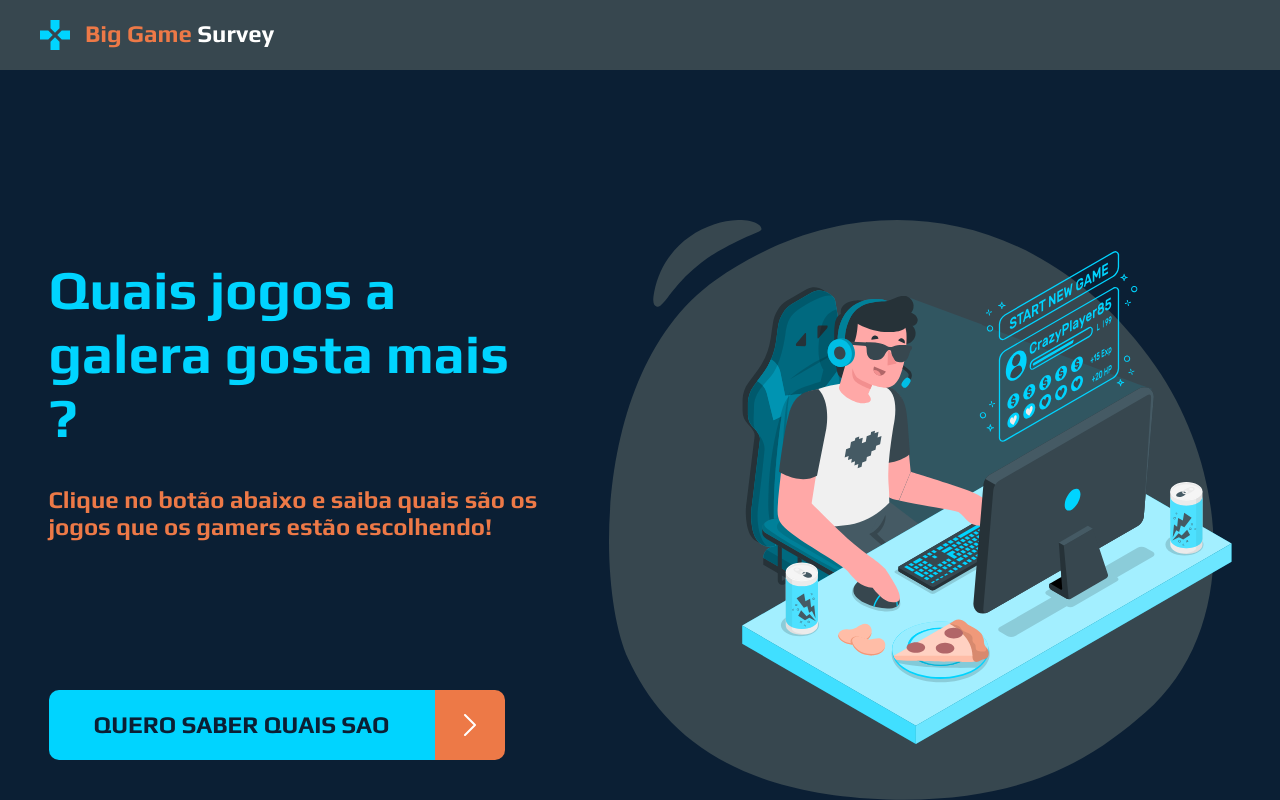
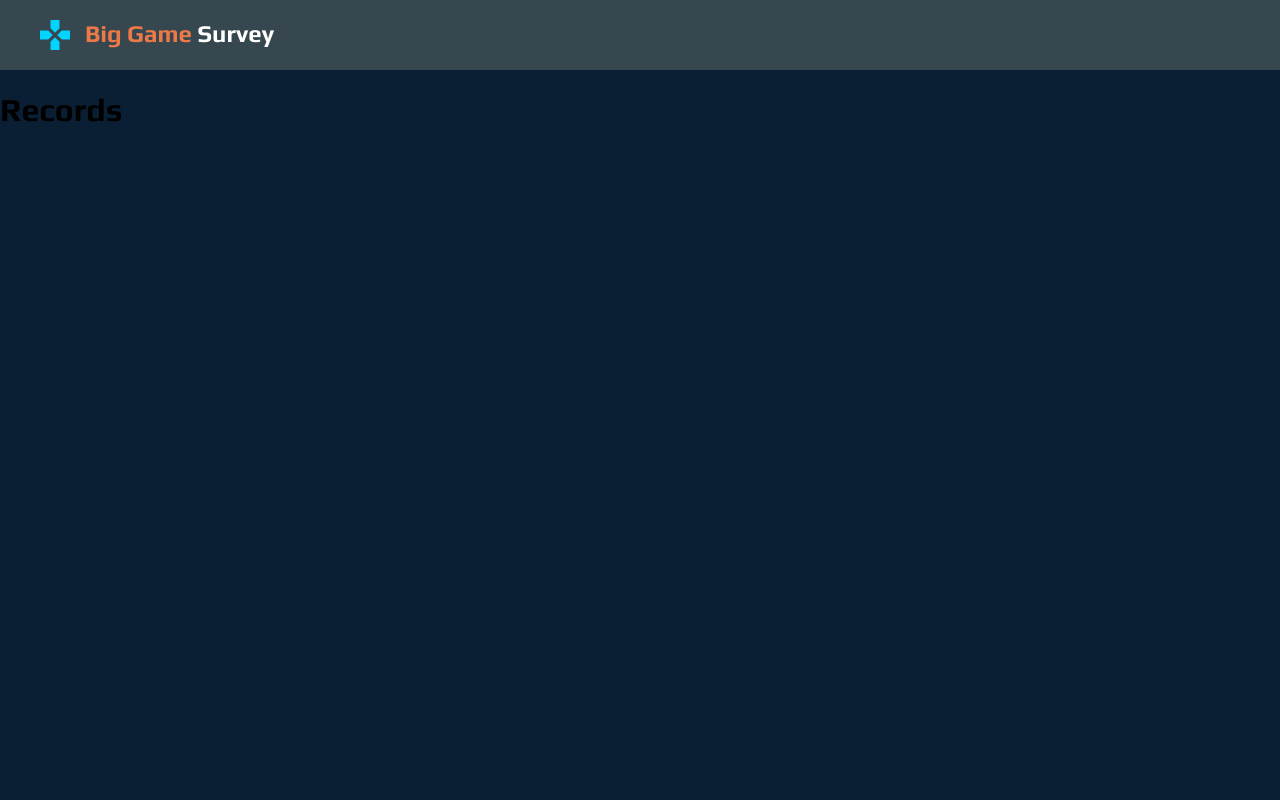
Before and after one commit to cassiaribeiro/sds1, a React (Create React App) app in the folder front-web/: page /records in a window 1280 px wide. Built offline with nearby package versions, Linux system fonts and the light colour scheme.

Commit message:
Navegação com rotas

```diff
--- a/front-web/package.json
+++ b/front-web/package.json
@@ -10,8 +10,10 @@
     "@types/node": "^12.12.61",
     "@types/react": "^16.9.49",
     "@types/react-dom": "^16.9.8",
+    "@types/react-router-dom": "^5.1.5",
     "react": "^16.13.1",
     "react-dom": "^16.13.1",
+    "react-router-dom": "^5.2.0",
     "react-scripts": "3.4.3",
     "typescript": "^3.7.5"
   },
--- a/front-web/src/App.tsx
+++ b/front-web/src/App.tsx
@@ -2,13 +2,11 @@ import React from 'react';
 import './App.css';
 import Header from './components/Headers';
 import Home from './pages/Home';
+import Routes from './Routes';
 
 function App() {
   return (
-    <div>
-      <Header/>
-      <Home/>
-    </div>
+    <Routes/>
   );
 }
 
--- /dev/null
+++ b/front-web/src/Routes.tsx
@@ -0,0 +1,21 @@
+import React from 'react';
+import { BrowserRouter, Switch, Route } from 'react-router-dom';
+import Header from './components/Headers';
+import Home from './pages/Home';
+import Records from './pages/Records';
+
+const Routes = () => (
+    <BrowserRouter>
+    <Header/>
+    <Switch>
+        <Route path="/" exact>
+            <Home/>
+        </Route>
+        <Route path="/records">
+            <Records/>
+        </Route>
+    </Switch>
+    </BrowserRouter>
+);
+
+export default Routes;
--- a/front-web/src/components/Headers/index.tsx
+++ b/front-web/src/components/Headers/index.tsx
@@ -1,15 +1,18 @@
 import React from 'react';
 import { ReactComponent as Logo} from '../../assests/logo.svg';
+import { Link } from 'react-router-dom'
 import './styles.css';
 
 const Header = () => (
     <header className="main-header">
     <Logo/>
-    <div className="logo-text">
-        <span className="logo-text-1">Big Game</span>
-        <span className="logo-text-2"> Survey</span>
+    <Link to="/">
+        <div className="logo-text">
+            <span className="logo-text-1">Big Game</span>
+            <span className="logo-text-2"> Survey</span>
 
-    </div>
+        </div>
+    </Link>
     </header>
 );
 
--- a/front-web/src/pages/Home/index.tsx
+++ b/front-web/src/pages/Home/index.tsx
@@ -1,6 +1,7 @@
 import React from 'react';
 import { ReactComponent as ArrowIco} from '../../assests/arrow.svg';
 import { ReactComponent as GamerImage} from '../../assests/gamer.svg';
+import { Link } from 'react-router-dom';
 import './styles.css';
 
 const Home = () => (
@@ -12,6 +13,7 @@ const Home = () => (
             <h3 className="home-text-subtitle">
                 Clique no botão abaixo e saiba quais são os jogos que os gamers estão escolhendo!
             </h3>
+            <Link to="/records">
                 <div className="home-actions">
                     <button className="home-btn">
                         QUERO SABER QUAIS SAO
@@ -20,6 +22,7 @@ const Home = () => (
                         <ArrowIco/>
                     </div>
                 </div>
+            </Link>
         </div>
         <GamerImage className="home-image"/>
 
--- /dev/null
+++ b/front-web/src/pages/Records/index.tsx
@@ -0,0 +1,7 @@
+import React from 'react';
+
+const Records = () => (
+    <h1>Records</h1>
+);
+
+export default Records;
```
Also changed, not shown: 1 other file (tests, documents, lock files or other folders). Lines whose indentation alone changed are shown as unchanged.
